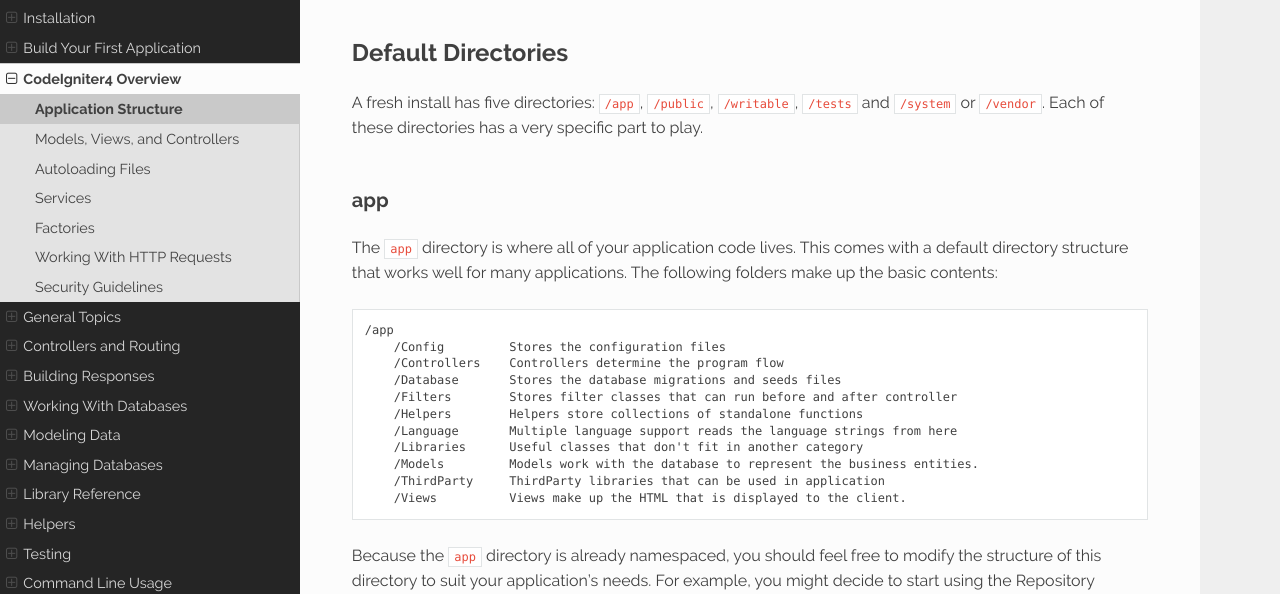
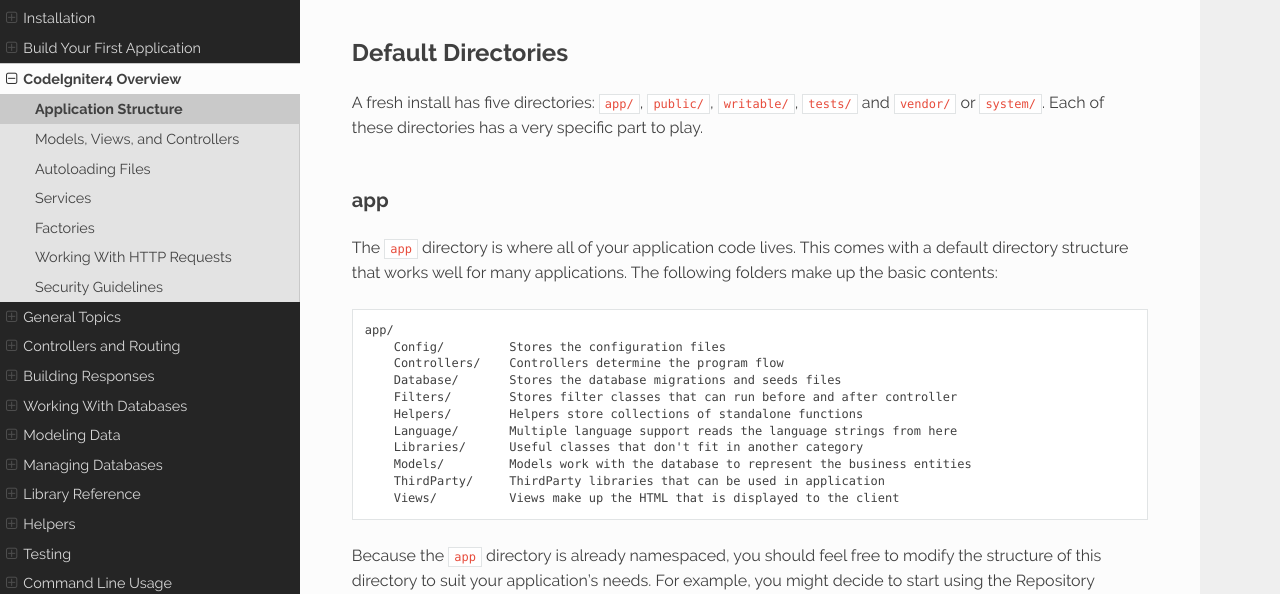
Before and after one commit to NEKOGET/ci4_user_guide_src, a Sphinx documentation site: the page built from source/concepts/structure.rst, in a window 1280 px wide and 900 px high, scrolled down 243 px. Shown: the part 163-757 px from the top of the window. Built offline with Sphinx 7.4.7 and the Read the Docs theme 2.0.0, drawn with Linux system fonts in a browser that asks for light colours.

```diff
--- a/source/concepts/mvc.rst
+++ b/source/concepts/mvc.rst
@@ -28,7 +28,7 @@ the data storage.
 
 At their most basic, controllers and models are simply classes that have a specific job. They are not the only class
 types that you can use, obviously, but they make up the core of how this framework is designed to be used. They even
-have designated directories in the **/app** directory for their storage, though you're free to store them
+have designated directories in the **app** directory for their storage, though you're free to store them
 wherever you desire, as long as they are properly namespaced. We will discuss that in more detail below.
 
 Let's take a closer look at each of these three main components.
--- a/source/concepts/structure.rst
+++ b/source/concepts/structure.rst
@@ -12,8 +12,8 @@ can change to meet the needs of your application.
 Default Directories
 *******************
 
-A fresh install has five directories: ``/app``, ``/public``,
-``/writable``, ``/tests`` and ``/system`` or ``/vendor``.
+A fresh install has five directories: ``app/``, ``public/``,
+``writable/``, ``tests/`` and ``vendor/`` or ``system/``.
 Each of these directories has a very specific part to play.
 
 app
@@ -24,17 +24,17 @@ structure that works well for many applications. The following folders make up t
 
 .. code-block:: none
 
-    /app
-        /Config         Stores the configuration files
-        /Controllers    Controllers determine the program flow
-        /Database       Stores the database migrations and seeds files
-        /Filters        Stores filter classes that can run before and after controller
-        /Helpers        Helpers store collections of standalone functions
-        /Language       Multiple language support reads the language strings from here
-        /Libraries      Useful classes that don't fit in another category
-        /Models         Models work with the database to represent the business entities.
-        /ThirdParty     ThirdParty libraries that can be used in application
-        /Views          Views make up the HTML that is displayed to the client.
+    app/
+        Config/         Stores the configuration files
+        Controllers/    Controllers determine the program flow
+        Database/       Stores the database migrations and seeds files
+        Filters/        Stores filter classes that can run before and after controller
+        Helpers/        Helpers store collections of standalone functions
+        Language/       Multiple language support reads the language strings from here
+        Libraries/      Useful classes that don't fit in another category
+        Models/         Models work with the database to represent the business entities
+        ThirdParty/     ThirdParty libraries that can be used in application
+        Views/          Views make up the HTML that is displayed to the client
 
 Because the ``app`` directory is already namespaced, you should feel free to modify the structure
 of this directory to suit your application's needs. For example, you might decide to start using the Repository
```
